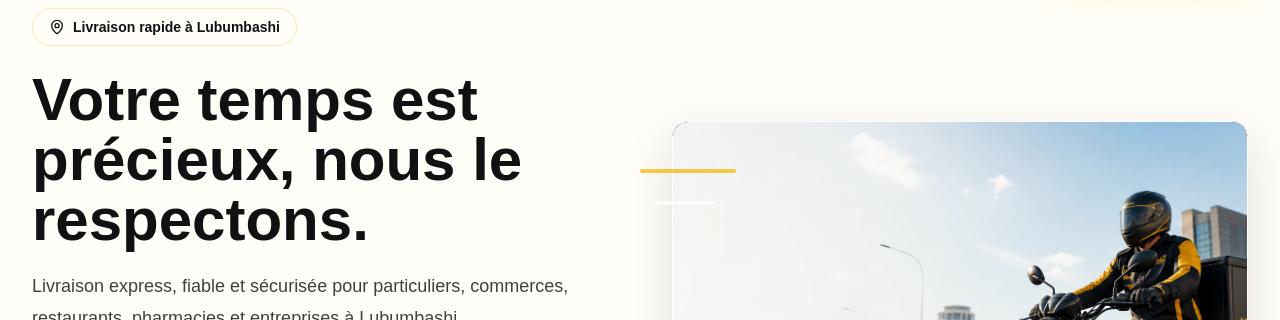
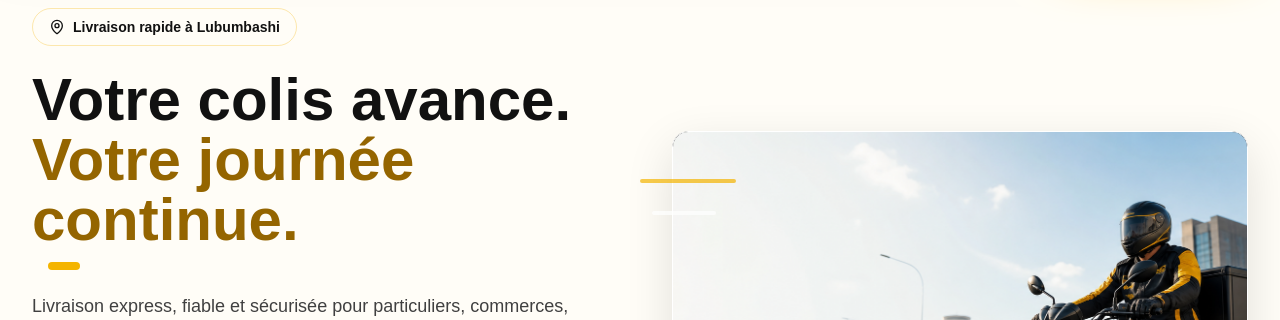
Before and after one commit to Sombre-mael/Mr-Delivery, a Next.js app: page / in a window 1280 px wide. Shown: the part 120-440 px from the top of the page. Built offline with nearby package versions, Linux system fonts and the light colour scheme; no server answers.

Commit message:
feat: animate hero messaging and refresh app icon

```diff
--- a/app/layout.tsx
+++ b/app/layout.tsx
@@ -10,9 +10,9 @@ export const metadata: Metadata = {
   description:
     "Livraison express, fiable et sécurisée pour particuliers, commerces, restaurants, pharmacies et entreprises à Lubumbashi.",
   icons: {
-    icon: "/icons/icon-192.png",
-    shortcut: "/icons/icon-192.png",
-    apple: "/icons/icon-192.png",
+    icon: "/icons/icon-white-192.png",
+    shortcut: "/icons/icon-white-192.png",
+    apple: "/icons/icon-white-192.png",
   },
   appleWebApp: {
     capable: true,
--- a/app/manifest.ts
+++ b/app/manifest.ts
@@ -14,8 +14,8 @@ export default function manifest(): MetadataRoute.Manifest {
     orientation: "portrait-primary",
     categories: ["business", "utilities"],
     icons: [
-      { src: "/icons/icon-192.png", sizes: "192x192", type: "image/png", purpose: "maskable" },
-      { src: "/icons/icon-512.png", sizes: "512x512", type: "image/png", purpose: "maskable" },
+      { src: "/icons/icon-white-192.png", sizes: "192x192", type: "image/png", purpose: "any" },
+      { src: "/icons/icon-white-512.png", sizes: "512x512", type: "image/png", purpose: "any" },
     ],
   };
 }
--- /dev/null
+++ b/components/DynamicHeroHeadline.tsx
@@ -0,0 +1,123 @@
+"use client";
+
+import { useEffect, useRef, useState } from "react";
+import gsap from "gsap";
+import { useGSAP } from "@gsap/react";
+import { motion, prefersReducedMotion } from "@/lib/motion";
+
+const heroMessages = [
+  { lead: "Votre temps est précieux,", accent: "nous le respectons." },
+  { lead: "Votre colis avance.", accent: "Votre journée continue." },
+  { lead: "De votre porte à destination,", accent: "sans stress." },
+  { lead: "À Lubumbashi, livrer devient", accent: "plus simple." },
+] as const;
+
+const MESSAGE_DURATION = 4600;
+
+export function DynamicHeroHeadline() {
+  const messageRef = useRef<HTMLSpanElement>(null);
+  const exitTweenRef = useRef<gsap.core.Tween | null>(null);
+  const firstRenderRef = useRef(true);
+  const [activeIndex, setActiveIndex] = useState(0);
+  const [isPaused, setIsPaused] = useState(false);
+
+  useGSAP(
+    () => {
+      if (!messageRef.current || firstRenderRef.current || prefersReducedMotion()) {
+        firstRenderRef.current = false;
+        return;
+      }
+
+      gsap.fromTo(
+        messageRef.current,
+        { autoAlpha: 0, y: 16, rotateX: -6, filter: "blur(6px)" },
+        {
+          autoAlpha: 1,
+          y: 0,
+          rotateX: 0,
+          filter: "blur(0px)",
+          duration: motion.duration.base,
+          ease: motion.ease.enter,
+          clearProps: "opacity,visibility,transform,filter",
+        },
+      );
+    },
+    { dependencies: [activeIndex] },
+  );
+
+  useEffect(() => {
+    if (prefersReducedMotion() || isPaused) return;
+
+    const timer = window.setTimeout(() => {
+      if (!messageRef.current) return;
+
+      exitTweenRef.current = gsap.to(messageRef.current, {
+        autoAlpha: 0,
+        y: -14,
+        rotateX: 5,
+        filter: "blur(5px)",
+        duration: motion.duration.fast,
+        ease: motion.ease.exit,
+        onComplete: () => setActiveIndex((current) => (current + 1) % heroMessages.length),
+      });
+    }, MESSAGE_DURATION);
+
+    return () => {
+      window.clearTimeout(timer);
+      exitTweenRef.current?.kill();
+      exitTweenRef.current = null;
+    };
+  }, [activeIndex, isPaused]);
+
+  function selectMessage(index: number) {
+    if (index === activeIndex || !messageRef.current) return;
+
+    if (prefersReducedMotion()) {
+      setActiveIndex(index);
+      return;
+    }
+
+    exitTweenRef.current?.kill();
+    exitTweenRef.current = gsap.to(messageRef.current, {
+      autoAlpha: 0,
+      y: -10,
+      duration: motion.duration.instant,
+      ease: motion.ease.exit,
+      onComplete: () => setActiveIndex(index),
+    });
+  }
+
+  const activeMessage = heroMessages[activeIndex];
+
+  return (
+    <div
+      className="mt-5 sm:mt-6"
+      onMouseEnter={() => setIsPaused(true)}
+      onMouseLeave={() => setIsPaused(false)}
+      onFocusCapture={() => setIsPaused(true)}
+      onBlurCapture={() => setIsPaused(false)}
+    >
+      <h1 className="min-h-[9rem] text-4xl font-black leading-[1.03] text-ink sm:min-h-[9.5rem] sm:text-5xl lg:min-h-[8rem] lg:text-6xl">
+        <span ref={messageRef} className="block origin-center [perspective:700px]">
+          <span className="block">{activeMessage.lead}</span>
+          <span className="block text-[#946500]">{activeMessage.accent}</span>
+        </span>
+      </h1>
+
+      <div className="mt-3 flex items-center gap-2" aria-label="Choisir le message principal">
+        {heroMessages.map((message, index) => (
+          <button
+            key={`${message.lead}-${message.accent}`}
+            type="button"
+            onClick={() => selectMessage(index)}
+            aria-label={`Message ${index + 1}`}
+            aria-pressed={activeIndex === index}
+            className={`h-2 rounded-full transition-[width,background-color] duration-300 ${
+              activeIndex === index ? "w-8 bg-gold" : "w-2 bg-ink/18 hover:bg-ink/40"
+            }`}
+          />
+        ))}
+      </div>
+    </div>
+  );
+}
--- a/components/Hero.tsx
+++ b/components/Hero.tsx
@@ -6,6 +6,7 @@ import { useRef } from "react";
 import gsap from "gsap";
 import { useGSAP } from "@gsap/react";
 import { DeliveryMotion } from "@/components/DeliveryMotion";
+import { DynamicHeroHeadline } from "@/components/DynamicHeroHeadline";
 import { stats } from "@/lib/data";
 
 gsap.registerPlugin(useGSAP);
@@ -78,9 +79,7 @@ export function Hero() {
             Livraison rapide à Lubumbashi
           </div>
 
-          <h1 className="mt-5 text-4xl font-black leading-[1.03] text-ink sm:mt-6 sm:text-5xl lg:text-6xl">
-            Votre temps est précieux, nous le respectons.
-          </h1>
+          <DynamicHeroHeadline />
 
           <p className="mt-4 max-w-2xl text-base leading-7 text-neutral-700 sm:mt-5 sm:text-lg sm:leading-8">
             Livraison express, fiable et sécurisée pour particuliers, commerces, restaurants, pharmacies et entreprises à
--- a/components/PwaInstallGate.tsx
+++ b/components/PwaInstallGate.tsx
@@ -101,7 +101,7 @@ export function PwaInstallGate() {
     <div ref={scope} className="fixed inset-0 z-[120] overflow-y-auto bg-ink px-4 py-6 text-white">
       <section className="install-panel mx-auto flex min-h-full w-full max-w-md flex-col justify-center" aria-labelledby="install-title">
         <div className="flex items-center gap-3">
-          <Image src="/icons/icon-192.png" alt="Logo Mr. Delivery" width={64} height={64} priority className="h-14 w-14 rounded-xl border border-white/10 object-cover" />
+          <Image src="/icons/icon-white-192.png" alt="Logo Mr. Delivery" width={64} height={64} priority className="h-14 w-14 rounded-xl border border-white/10 object-cover" />
           <div>
             <p className="text-xs font-black uppercase tracking-[0.16em] text-gold">Suivi mobile</p>
             <p className="mt-1 font-black">Mr. Delivery</p>
--- a/public/sw.js
+++ b/public/sw.js
@@ -15,7 +15,7 @@ self.addEventListener("push", (event) => {
   event.waitUntil(
     self.registration.showNotification(data.title || APP_NAME, {
       body: data.body || "Votre livraison a ete mise a jour.",
-      icon: "/icons/icon-192.png",
+      icon: "/icons/icon-white-192.png",
       badge: "/icons/badge-96.png",
       tag: data.tag || "mr-delivery-status",
       renotify: true,
```
Also changed, not shown: public/icons/icon-white-192.png (added), public/icons/icon-white-512.png (added).
